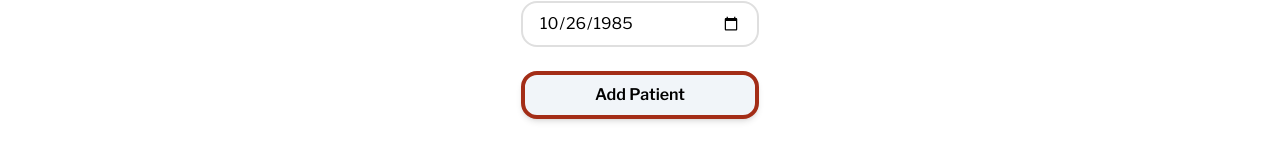
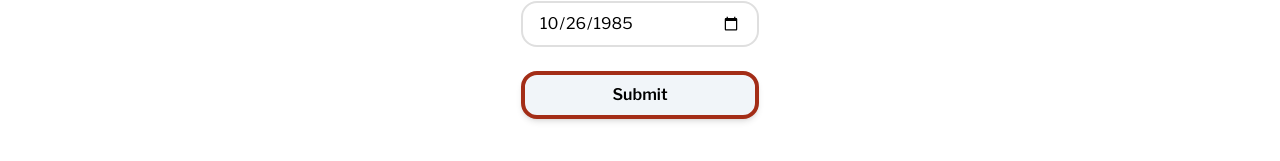
Before and after one commit to willr42/daobook_next, a Next.js app: page /patients/new in a window 1280 px wide. Shown: the part 431-592 px from the top of the page. Built offline with nearby package versions, Linux system fonts and the light colour scheme; a web font is replaced by a local one.

Commit message:
feat: connect form to DB, add todo pages

```diff
--- /dev/null
+++ b/src/app/(doctors)/patients/[patientId]/new/page.tsx
@@ -0,0 +1,5 @@
+const NewConsult = () => {
+  return <p>New Consult</p>;
+};
+
+export default NewConsult;
--- /dev/null
+++ b/src/app/(doctors)/patients/[patientId]/page.tsx
@@ -0,0 +1 @@
+// TODO: patient homepage with info & previous consults
--- a/src/app/(doctors)/patients/new/NewPatientForm.tsx
+++ b/src/app/(doctors)/patients/new/NewPatientForm.tsx
@@ -1,22 +1,26 @@
 "use client";
 
-import { startTransition } from "react";
+import { startTransition, useState } from "react";
 import Input from "@/components/Input";
 import Button from "@/components/Button";
 import { useForm } from "react-hook-form";
 import { action, type FormData } from "./newPatientAction";
 import DateInput from "@/components/DateInput";
+import StyledLink from "@/components/StyledLink";
 
 export default function NewPatientForm() {
   const {
     register,
     handleSubmit,
-    formState: { errors },
+    formState: { errors, isSubmitting, isSubmitted },
   } = useForm<FormData>();
 
+  const [newPatientId, setNewPatientId] = useState("");
+
   const onSubmit = handleSubmit((data) => {
-    startTransition(() => {
-      action(data);
+    startTransition(async () => {
+      const newPatient = await action(data);
+      setNewPatientId(newPatient.patientId);
     });
   });
 
@@ -50,7 +54,20 @@ export default function NewPatientForm() {
         defaultValue={new Date(1985, 9, 26)}
         required={true}
       />
-      <Button buttonType="submit" buttonText="Add Patient" />
+      {!isSubmitted ? (
+        <Button
+          buttonType="submit"
+          buttonText={isSubmitting ? "Sending..." : "Submit"}
+          disabled={isSubmitting}
+        />
+      ) : newPatientId ? (
+        <StyledLink href={`/patients/${newPatientId}/new`} linkText="New consult" />
+      ) : null}
+      <StyledLink
+        href="/home"
+        linkText="Back"
+        className={isSubmitted ? "opacity-100 transition-opacity duration-500" : "opacity-0"}
+      />
     </form>
   );
 }
--- a/src/app/(doctors)/patients/new/newPatientAction.tsx
+++ b/src/app/(doctors)/patients/new/newPatientAction.tsx
@@ -1,15 +1,19 @@
 "use server";
+
+import sql from "@/db/db";
+import { createNewPatient } from "@/db/patientQueries";
 
 export type FormData = {
   firstName: string;
   lastName: string;
-  dateOfBirth: Date;
   email: string;
+  dob: Date;
   phoneNumber: string;
   medications: string;
   healthHistory: string;
 };
 
 export async function action(data: FormData) {
-  console.log(data);
+  const newPatient = await createNewPatient(sql, data);
+  return newPatient;
 }
```
